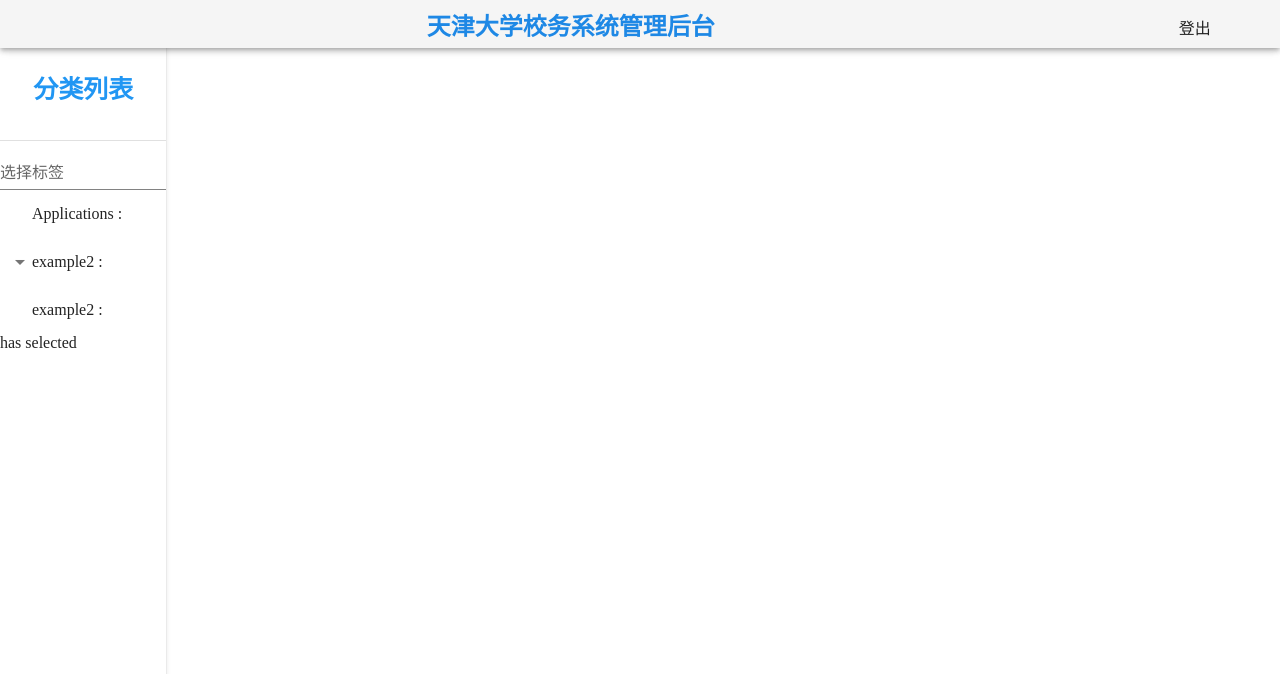
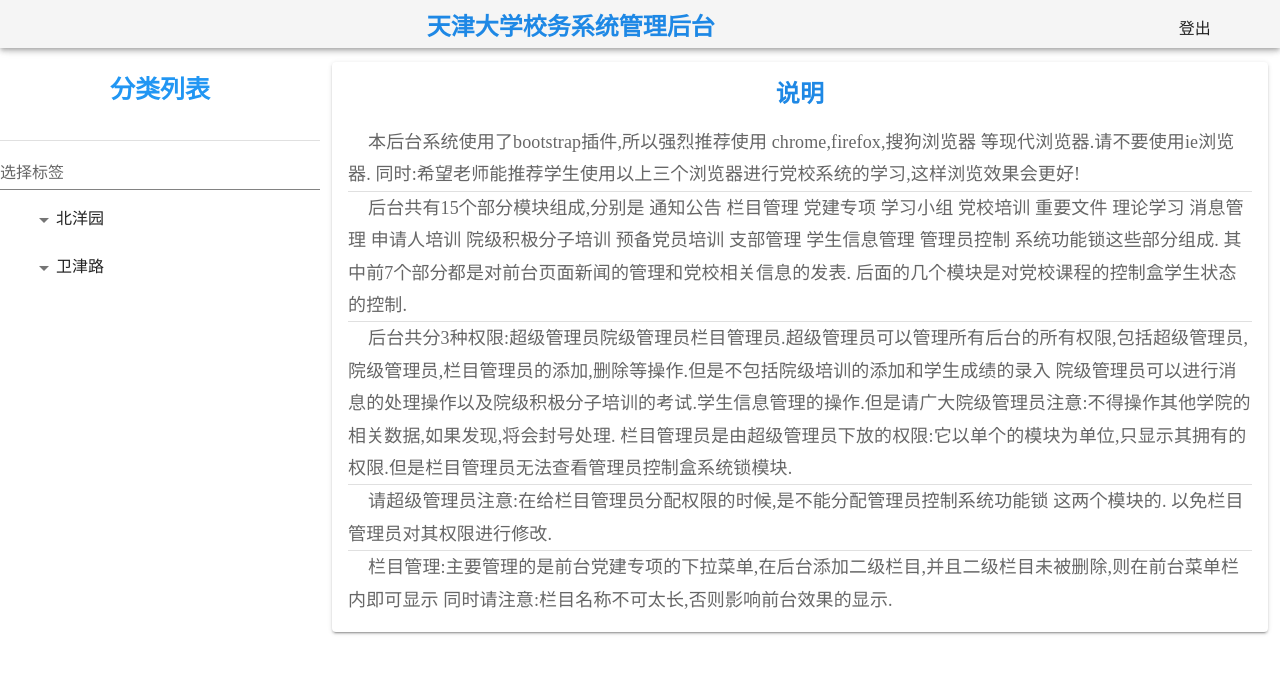
Before and after one commit to KuangjuX-Archived/School-Affairs-Admin, a Vue app: page /home in a window 1280 px wide. Shown: the top 674 px of the page. Built offline with nearby package versions, Linux system fonts and the light colour scheme.

Commit message:
fix bug and finish home page

```diff
--- a/src/components/Sidebar.vue
+++ b/src/components/Sidebar.vue
@@ -1,8 +1,6 @@
 <template>
 <div id="sidebar">
-    <v-card height="100%" width="100%" class="mx-auto">
-
-        <div id="sidebar-inner">
+    <div id="sidebar-inner">
             <div id="sidebar-text">
                 <p>分类列表</p>
             </div>
@@ -15,14 +13,20 @@
 
             <v-divider></v-divider>
 
-            <v-treeview :active.sync="selection" item-disabled="lock" :items="items" :hoverable="true" :activatable="true" :search="search">
-
-            </v-treeview>
+            <div class="classification-list">
+                <v-treeview class="classification-items"
+                            :active.sync="selection"
+                            item-disabled="lock"
+                            :items="items"
+                            :hoverable="true"
+                            :activatable="true"
+                            :search="search"
+                >
+                </v-treeview>
+            </div>
 
         </div>
-        <p>{{selection + "has selected"}}</p>
 
-    </v-card>
 
 </div>
 </template>
@@ -33,30 +37,81 @@ export default {
     data() {
         return {
             items: [{
-                    id: 7,
-                    name: 'Applications :'
+                    id: 1,
+                    name: '北洋园',
+                    children: [
+                        {
+                            id: 3,
+                            name: '宿舍'
+                        },
+                        {
+                            id:5,
+                            name: '生活'
+                        },
+                        {
+                            id:7,
+                            name: '学习',
+                            children: [
+                                {
+                                    id:9,
+                                    name: '高等数学'
+                                },
+
+                                {
+                                    id:10,
+                                    name: '大学物理'
+                                },
+
+                                {
+                                    id:11,
+                                    name: '数学分析'
+                                },
+
+                                {
+                                    id: 12,
+                                    name: '复变函数'
+                                },
+
+                                {
+                                    id: 13,
+                                    name: '泛函分析'
+                                },
+
+                                {
+                                    id: 14,
+                                    name: '概率论'
+                                },
+
+                                {
+                                    id: 15,
+                                    name: '随机过程'
+                                },
+
+                                {
+                                    id: 16,
+                                    name: '抽象代数'
+                                }
+                            ]
+                        }
+                    ]
                 },
                 {
-                    id: 5,
-                    name: "example2 :",
+                    id: 2,
+                    name: "卫津路",
                     children: [{
-                            id: 2,
-                            name: 'Calendar : app',
+                            id: 4,
+                            name: '宿舍',
                             lock: true
                         },
                         {
-                            id: 3,
-                            name: '中文 : app'
+                            id: 6,
+                            name: '吃饭'
                         },
                         {
-                            id: 4,
-                            name: '英文 : app'
+                            id: 8,
+                            name: '学习'
                         },
                     ],
-                },
-                {
-                    id: 6,
-                    name: "example2 :"
                 }
             ],
             search: null,
@@ -76,8 +131,10 @@ export default {
     position: fixed;
     left: 0%;
     top: 5%;
-    width: 13%;
+    width: 25%;
     height: 100%;
+    overflow-y: scroll;
+
 }
 
 #sidebar-inner {
@@ -85,7 +142,6 @@ export default {
 }
 
 #sidebar-text {
-    background-color: rbga(255, 251, 240, 0.8);
     position: relative;
     width: 100%;
     height: 100px;
@@ -99,4 +155,29 @@ export default {
     font-weight: bold;
     line-height: 100px;
 }
+
+    .classification-items{
+        font-size: 1em;
+        font-weight: 400;
+        display: inline-block;
+        color: #2c3e50;
+        border-left: .25rem solid transparent;
+        padding: .35rem 1rem .35rem 1.25rem;
+        line-height: 1.4;
+        width: 100%;
+        box-sizing: border-box;
+
+    }
+
+    .classification-list{
+        width: 100%;
+        height: 100%;
+    }
+
+    .classification-list >>> .v-treeview-node{
+        height: 700px;
+        overflow-y: scroll;
+    }
+
+
 </style>
--- a/src/views/Home.vue
+++ b/src/views/Home.vue
@@ -2,6 +2,58 @@
 <div>
     <my-header></my-header>
     <my-sidebar></my-sidebar>
+    <div class="content">
+        <v-container>
+            <v-row>
+                <v-col cols="12">
+                    <v-card>
+                        <v-card-title>
+                            <div class="content-title">
+                                说明
+                            </div>
+                        </v-card-title>
+
+                        <v-card-text class="content-text">
+                            <p>本后台系统使用了bootstrap插件,所以强烈推荐使用
+                                chrome,firefox,搜狗浏览器
+                                等现代浏览器.请不要使用ie浏览器.
+                                同时:希望老师能推荐学生使用以上三个浏览器进行党校系统的学习,这样浏览效果会更好!
+                            </p>
+                            <v-divider></v-divider>
+                            <p>
+                                后台共有15个部分模块组成,分别是 通知公告 栏目管理 党建专项 学习小组 党校培训 重要文件 理论学习 消息管理
+
+                                申请人培训 院级积极分子培训 预备党员培训 支部管理 学生信息管理 管理员控制 系统功能锁这些部分组成.
+
+                                其中前7个部分都是对前台页面新闻的管理和党校相关信息的发表.
+
+                                后面的几个模块是对党校课程的控制盒学生状态的控制.
+                            </p>
+                            <v-divider></v-divider>
+                            <p>
+                                后台共分3种权限:超级管理员院级管理员栏目管理员.超级管理员可以管理所有后台的所有权限,包括超级管理员,院级管理员,栏目管理员的添加,删除等操作.但是不包括院级培训的添加和学生成绩的录入
+                                院级管理员可以进行消息的处理操作以及院级积极分子培训的考试.学生信息管理的操作.但是请广大院级管理员注意:不得操作其他学院的相关数据,如果发现,将会封号处理.
+
+                                栏目管理员是由超级管理员下放的权限:它以单个的模块为单位,只显示其拥有的权限.但是栏目管理员无法查看管理员控制盒系统锁模块.
+                            </p>
+                            <v-divider></v-divider>
+                            <p>
+                                请超级管理员注意:在给栏目管理员分配权限的时候,是不能分配管理员控制系统功能锁 这两个模块的.
+
+                                以免栏目管理员对其权限进行修改.
+                            </p>
+                            <v-divider></v-divider>
+                            <p>
+                                栏目管理:主要管理的是前台党建专项的下拉菜单,在后台添加二级栏目,并且二级栏目未被删除,则在前台菜单栏内即可显示
+
+                                同时请注意:栏目名称不可太长,否则影响前台效果的显示.
+                            </p>
+                        </v-card-text>
+                    </v-card>
+                </v-col>
+            </v-row>
+        </v-container>
+    </div>
 </div>
 </template>
 
@@ -18,5 +70,26 @@ export default {
 </script>
 
 <style scoped>
+    .content{
+        margin-top: 50px;
+        margin-left: 25%;
+    }
 
+    .content-title{
+        width: 100%;
+        text-align: center;
+        color: #1E88E5;
+        font-size: 24px;
+        font-weight: 900;
+    }
+
+    .content-text{
+        font-size: 18px;
+        font-weight: 500;
+    }
+
+   p{
+       text-indent: 20px;
+       line-height: 180%;
+   }
 </style>
```
